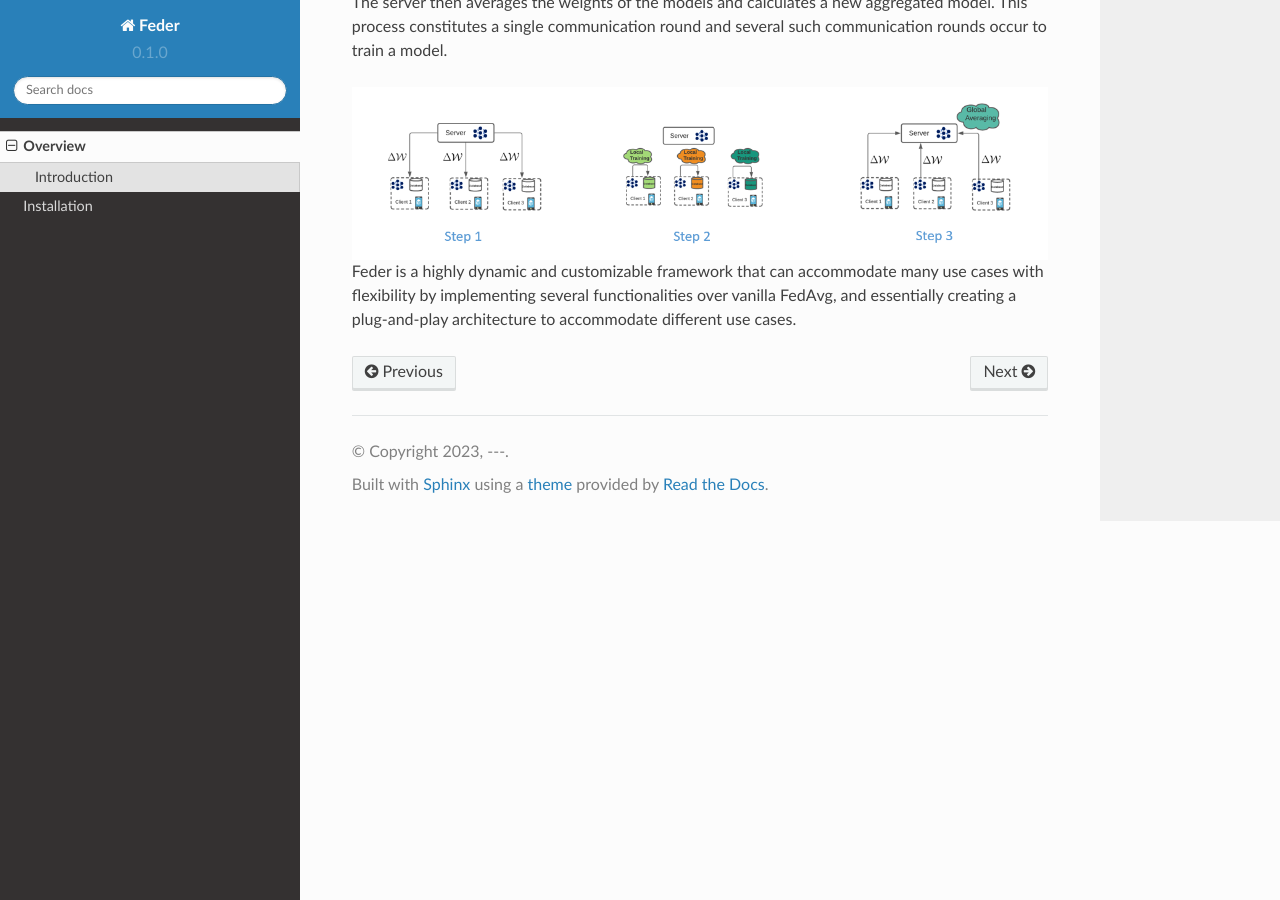
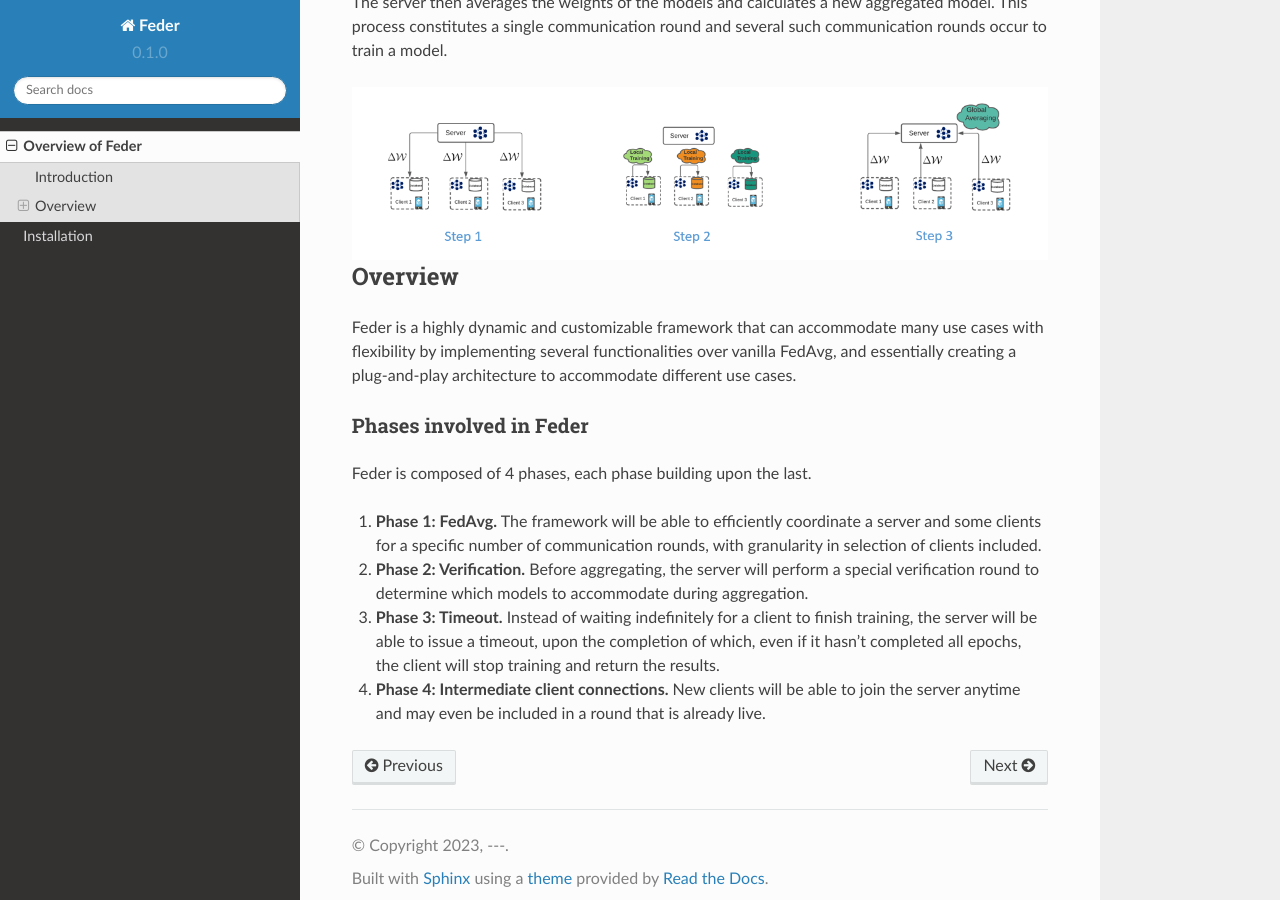
Before and after one commit to Kasliwal17/Feder, a Sphinx documentation site: the page built from docs/source/overview.rst, in a window 1280 px wide and 900 px high, scrolled down 609 px. Built offline with Sphinx 7.4.7 and the Read the Docs theme 2.0.0, drawn with Linux system fonts in a browser that asks for light colours; pages that are not in the unit, such as notebooks, are missing from menus; some of the changed text lies outside the part shown.

Commit message:
Update overview.rst

```diff
--- a/docs/source/overview.rst
+++ b/docs/source/overview.rst
@@ -1,10 +1,11 @@
 .. _overview:
 
-Overview
-========
+*****************
+Overview of Feder
+*****************
 
 Introduction
-^^^^^^^^^^^^
+============
 
 Federated Learning is a machine learning technique for training models on distributed data without sharing it. In traditional machine learning, large datasets must first be collected and then sent to one location where they can be combined before the model is trained on them. However, this process can cause privacy concerns as sensitive personal data may become publicly available. Federated learning attempts to address these concerns by keeping individual user's data local while still allowing for powerful powerful statistical analysis that can be used to create accurate models at scale.
 
@@ -21,4 +22,20 @@ The server then averages the weights of the models and calculates a new aggregat
    :align: center
 ..    :class: only-light
 
+Overview
+========
+
 Feder is a highly dynamic and customizable framework that can accommodate many use cases with flexibility by implementing several functionalities over vanilla FedAvg, and essentially creating a plug-and-play architecture to accommodate different use cases.
+
+Phases involved in Feder
+------------------------
+
+Feder is composed of 4 phases, each phase building upon the last.
+
+1. **Phase 1: FedAvg.** The framework will be able to efficiently coordinate a server and some clients for a specific number of communication rounds, with granularity in selection of clients included.
+
+2. **Phase 2: Verification.** Before aggregating, the server will perform a special verification round to determine which models to accommodate during aggregation.
+
+3. **Phase 3: Timeout.** Instead of waiting indefinitely for a client to finish training, the server will be able to issue a timeout, upon the completion of which, even if it hasn’t completed all epochs, the client will stop training and return the results.
+
+4. **Phase 4: Intermediate client connections.** New clients will be able to join the server anytime and may even be included in a round that is already live.
```
